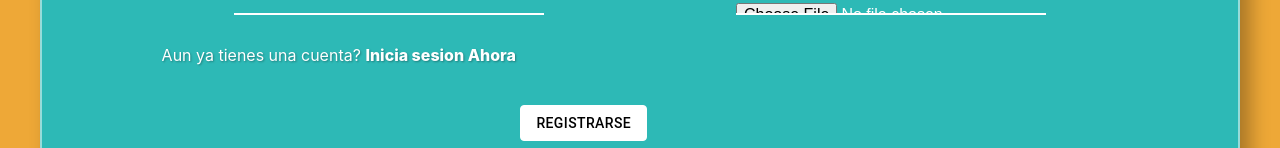
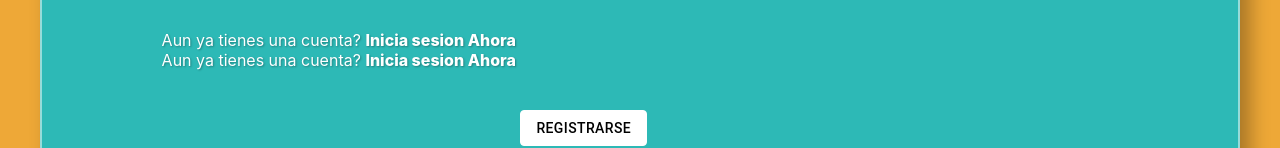
Before and after one commit to PerezSD22/Proyecto-Uni, a React (Create React App) app: page /register in a window 1280 px wide. Shown: the part 550-698 px from the top of the page. Built offline with nearby package versions, Linux system fonts and the light colour scheme; no server answers.

Commit message:
Update Register.jsx

```diff
--- a/src/pages/Register/Register.jsx
+++ b/src/pages/Register/Register.jsx
@@ -129,6 +129,7 @@ const RegisterForm = ()=>{
 
                 <div className="register login">
                     <p>Aun ya tienes una cuenta? <Link className="link link-login" to="/register">Inicia sesion Ahora</Link> </p>
+                    <p>Aun ya tienes una cuenta? <Link className="link link-login" to="/login">Inicia sesion Ahora</Link> </p>
                 </div>
                 <Button className="submit" type="submit" variant="outlined" sx={{
                       marginTop: "2.5rem",
```
